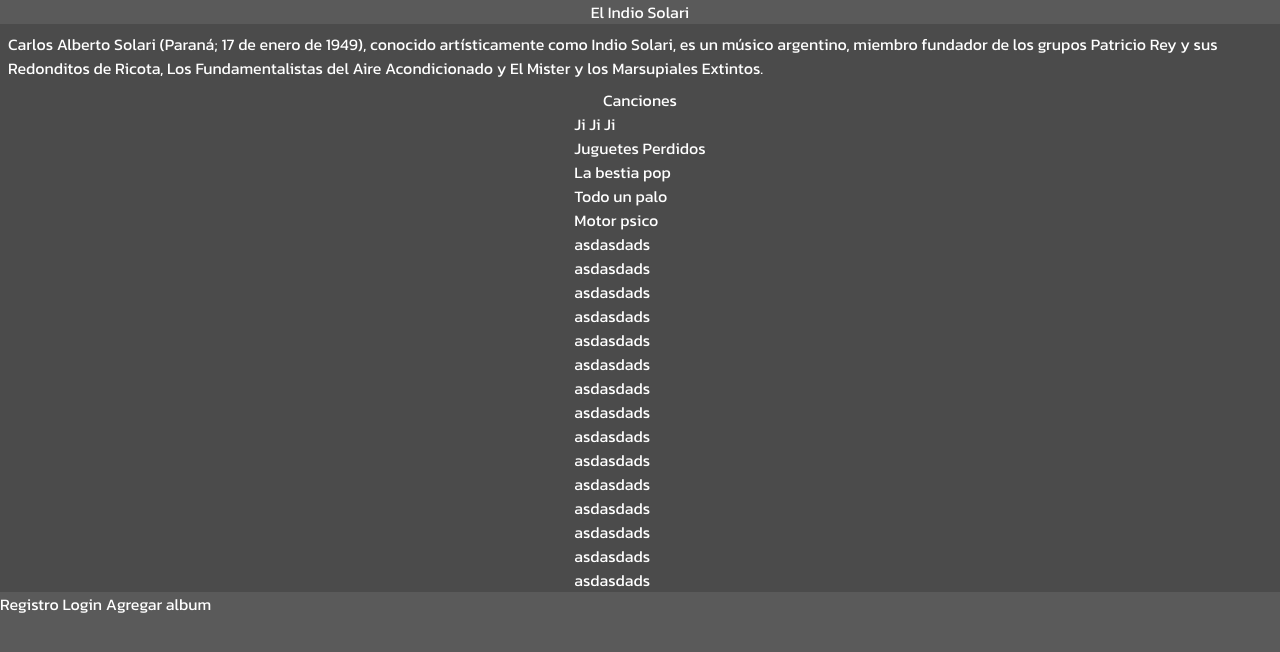
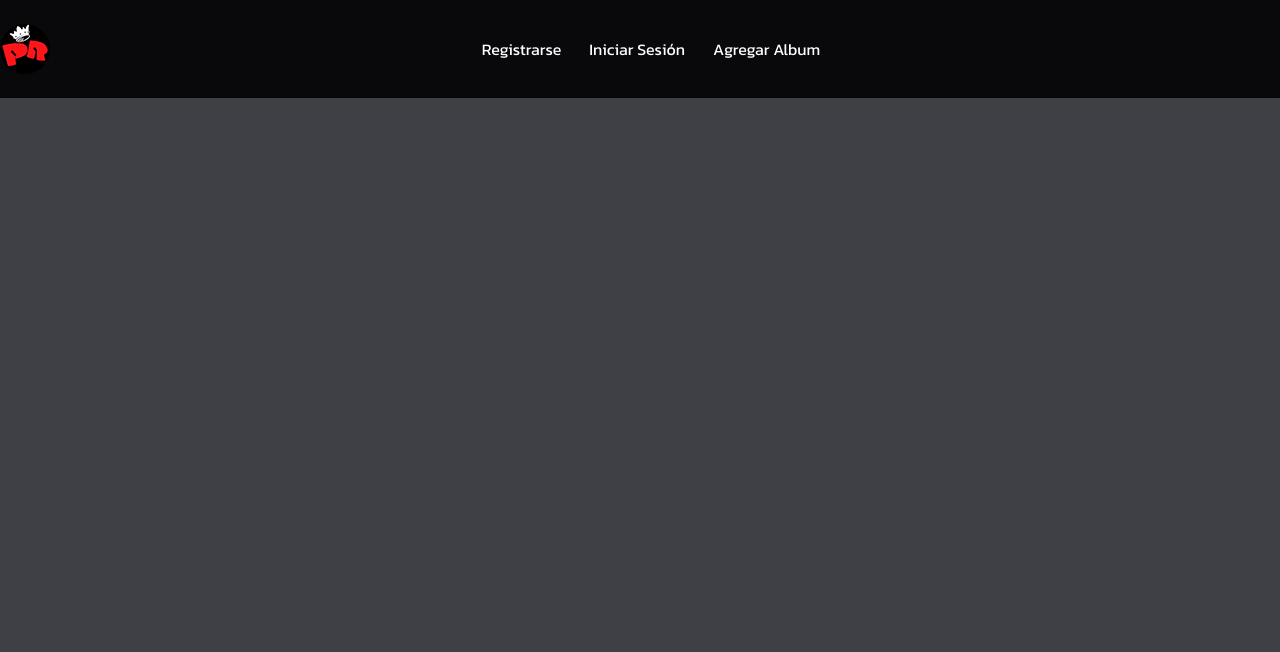
Before and after one commit to ManuAranda04/plataformaDisco, a plain HTML site: page index.html in a window 1280 px wide. Drawn offline with nearby package versions, Linux system fonts and the light colour scheme.

Commit message:
Agregada la navbar

```diff
--- a/index.html
+++ b/index.html
@@ -11,41 +11,27 @@
     <script src="https://cdn.tailwindcss.com"></script>
     <title>Plataforma Disco</title>
 </head>
-<body>
-    <h1 class="titulo">El Indio Solari</h1>
+<body class="bg-zinc-700">
+    <!-- NAVBAR -->
 
-    <p class="parrafo">Carlos Alberto Solari (Paraná; 17 de enero de 1949), conocido artísticamente como Indio Solari, es un músico argentino, miembro fundador de los grupos Patricio Rey y sus Redonditos de Ricota, Los Fundamentalistas del Aire Acondicionado y El Mister y los Marsupiales Extintos.</p>
+    <nav class="bg-zinc-950 py-6 relative">
+        <div class="container mx-auto flex px-8 xl:px-0">
+            <div class="flex flex-grow items-center">
+                <img src="./imagenes/patricio-rey-logo.png" alt="Los Redondos Logo">
+            </div>
+            <div class="flex lg:hidden">
+                <img src="./imagenes/icon _menu_.svg" onclick="abrirMenu()">
+            </div>
+            <div id="menu" class="lg:flex hidden flex-grow justify-between absolute lg:relative lg:top-0 top-20 left-0 bg-zinc-950 w-full lg:w-auto items-center py-14 lg:py-0 px-8 sm:px-24 lg:px-0">
+                <div class="flex flex-col lg:flex-row mb-8 lg:mb-0">
+                    <a class="text-white lg:mr-7" href="./signUp.html">Registrarse</a>
+                    <a class="text-white lg:mr-7" href="./login.html">Iniciar Sesión</a>
+                    <a class="text-white lg:mr-7" href="./addAlbum.html">Agregar Album</a>
+                </div>
+            </div>
+        </div>
+    </nav>
 
-    <div class="listaCanciones">
-        <h2>Canciones</h2>
-        <ol>
-            <li>Ji Ji Ji</li>
-            <li>Juguetes Perdidos</li>
-            <li>La bestia pop</li>
-            <li>Todo un palo</li>
-            <li>Motor psico</li>
-            <li>asdasdads</li>
-            <li>asdasdads</li>
-            <li>asdasdads</li>
-            <li>asdasdads</li>
-            <li>asdasdads</li>
-            <li>asdasdads</li>
-            <li>asdasdads</li>
-            <li>asdasdads</li>
-            <li>asdasdads</li>
-            <li>asdasdads</li>
-            <li>asdasdads</li>
-            <li>asdasdads</li>
-            <li>asdasdads</li>
-            <li>asdasdads</li>
-            <li>asdasdads</li>
-        </ol>
-    </div>
-
-    <a href="./signUp.html">Registro</a>
-
-    <a href="./login.html">Login</a>
-
-    <a href="./addAlbum.html">Agregar album</a>
+    <script src="./scripts.js"></script>
 </body>
 </html>
```
